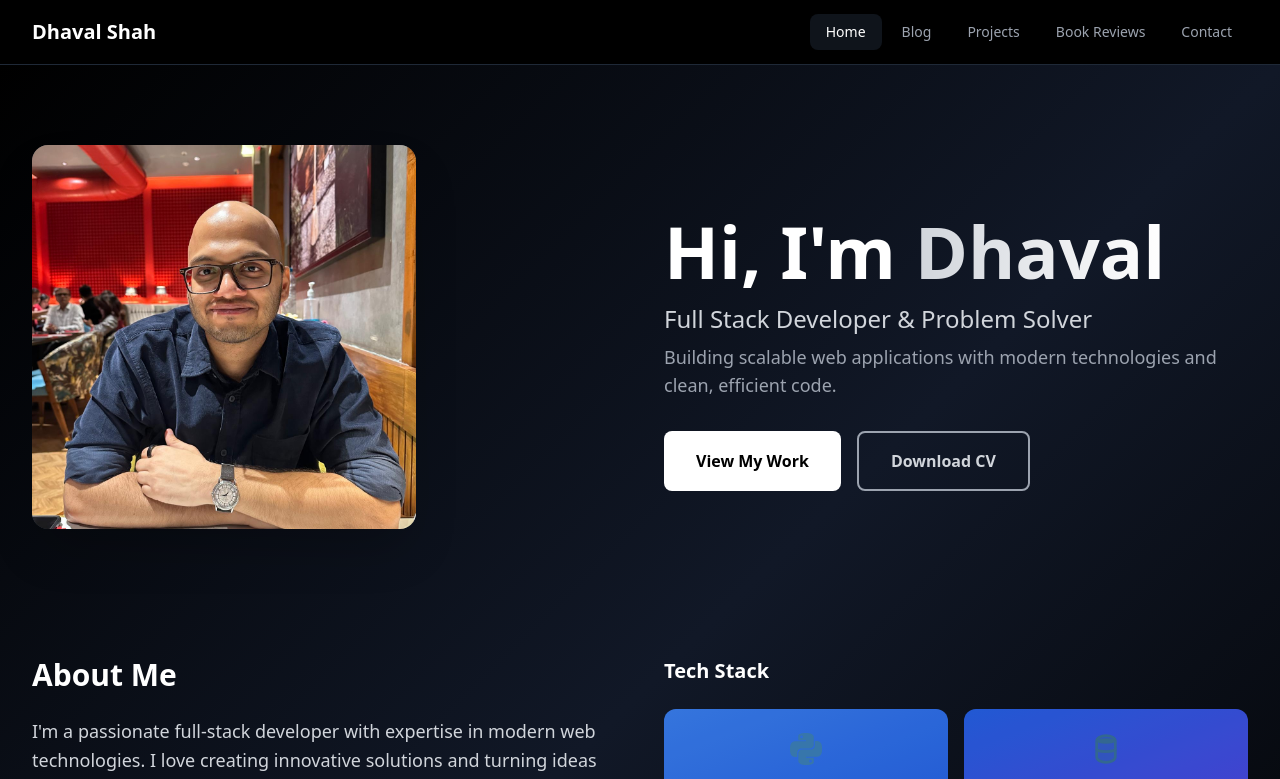
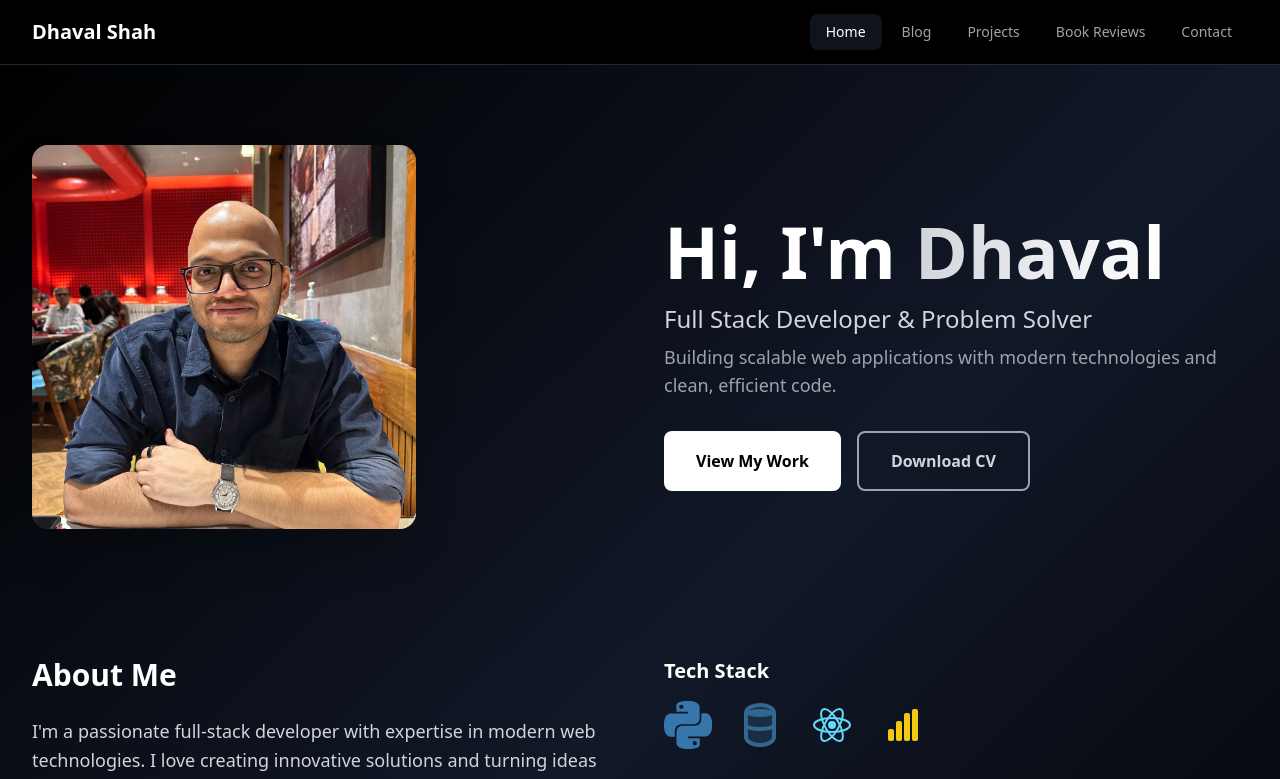
Before and after one commit to sdhaval97/personal-website, a React (Vite) app: page / in a window 1280 px wide. Shown: the top 779 px of the page. Built offline with nearby package versions, Linux system fonts and the light colour scheme.

Commit message:
fixed the tech stack tiles

```diff
--- a/src/components/TechStack.jsx
+++ b/src/components/TechStack.jsx
@@ -5,70 +5,60 @@ const TechStack = () => {
     {
       name: 'Python',
       icon: (
-        <svg className="w-8 h-8" viewBox="0 0 24 24" fill="none">
+        <svg className="w-12 h-12" viewBox="0 0 24 24" fill="none">
           <path d="M14.25.18l.9.2.73.26.59.3.45.32.34.34.25.34.16.33.1.3.04.26.02.2-.01.13V8.5l-.05.63-.13.55-.21.46-.26.38-.3.31-.33.25-.35.19-.35.14-.33.1-.3.07-.26.04-.21.02H8.77l-.69.05-.59.14-.5.22-.41.27-.33.32-.27.35-.2.36-.15.37-.1.35-.07.32-.04.27-.02.21v3.06H3.17l-.21-.03-.28-.07-.32-.12-.35-.18-.36-.26-.36-.36-.35-.46-.32-.59-.28-.73-.21-.88-.14-1.05-.05-1.23.06-1.22.16-1.04.24-.87.32-.71.36-.57.4-.44.42-.33.42-.24.4-.16.36-.1.32-.05.24-.01h.16l.06.01h8.16v-.83H6.18l-.01-2.75-.02-.37.05-.34.11-.31.17-.28.25-.26.31-.23.38-.2.44-.18.51-.15.58-.12.64-.1.71-.06.77-.04.84-.02 1.27.05zm-6.3 1.98l-.23.33-.08.41.08.41.23.34.33.22.41.09.41-.09.33-.22.23-.34.08-.41-.08-.41-.23-.33-.33-.22-.41-.09-.41.09-.33.22zM21.1 6.11l.28.06.32.12.35.18.36.27.36.35.35.47.32.59.28.73.21.88.14 1.04.05 1.23-.06 1.23-.16 1.04-.24.86-.32.71-.36.57-.4.45-.42.33-.42.24-.4.16-.36.09-.32.05-.24.02-.16-.01h-8.22v.82h5.84l.01 2.76.02.36-.05.34-.11.31-.17.29-.25.25-.31.24-.38.2-.44.17-.51.15-.58.13-.64.09-.71.07-.77.04-.84.01-1.27-.04-1.07-.14-.9-.2-.73-.25-.59-.3-.45-.33-.34-.34-.25-.34-.16-.33-.1-.3-.04-.25-.02-.2.01-.13v-5.34l.05-.64.13-.54.21-.46.26-.38.3-.32.33-.24.35-.2.35-.14.33-.1.3-.06.26-.04.21-.02.13-.01h5.84l.69-.05.59-.14.5-.21.41-.28.33-.32.27-.35.2-.36.15-.36.1-.35.07-.32.04-.28.02-.21V6.07h2.09l.14.01zm-6.47 14.25l-.23.33-.08.41.08.41.23.33.33.23.41.08.41-.08.33-.23.23-.33.08-.41-.08-.41-.23-.33-.33-.23-.41-.08-.41.08-.33.23z" fill="#3776ab"/>
         </svg>
-      ),
-      bgColor: 'from-blue-500 to-blue-600',
-      shadowColor: 'shadow-blue-500/20'
+      )
     },
     {
       name: 'SQL',
       icon: (
-        <svg className="w-8 h-8" viewBox="0 0 24 24" fill="none">
+        <svg className="w-12 h-12" viewBox="0 0 24 24" fill="none">
           <path d="M12 2C8.134 2 5 3.79 5 6v12c0 2.21 3.134 4 7 4s7-1.79 7-4V6c0-2.21-3.134-4-7-4z" stroke="#336791" strokeWidth="2" fill="#336791" fillOpacity="0.3"/>
           <ellipse cx="12" cy="6" rx="7" ry="2" fill="#336791"/>
           <path d="M19 12c0 1.1-3.134 2-7 2s-7-.9-7-2" stroke="#336791" strokeWidth="2"/>
         </svg>
-      ),
-      bgColor: 'from-blue-600 to-indigo-600',
-      shadowColor: 'shadow-indigo-500/20'
+      )
     },
     {
       name: 'React',
       icon: (
-        <svg className="w-8 h-8" viewBox="0 0 24 24" fill="none">
-          <path d="M12 15.5A3.5 3.5 0 0 1 8.5 12A3.5 3.5 0 0 1 12 8.5a3.5 3.5 0 0 1 3.5 3.5a3.5 3.5 0 0 1-3.5 3.5m7.43-2.53c.04-.32.07-.64.07-.97c0-.33-.03-.66-.07-1c.86-.22 1.53-.54 2.01-.97c.44-.39.66-.88.66-1.41c0-.53-.22-1.02-.66-1.41c-.48-.43-1.15-.75-2.01-.97c-.04-.33-.07-.66-.07-1c0-.33.03-.66.07-.97c.86-.22 1.53-.54 2.01-.97c.44-.39.66-.88.66-1.41c0-.53-.22-1.02-.66-1.41c-.48-.43-1.15-.75-2.01-.97c.04-.32.07-.64.07-.97c0-1.77-1.79-3.2-4-3.2s-4 1.43-4 3.2c0 .33.03.65.07.97c-.86.22-1.53.54-2.01.97c-.44.39-.66.88-.66 1.41c0 .53.22 1.02.66 1.41c.48.43 1.15.75 2.01.97c-.04.33-.07.66-.07 1c0 .33.03.66.07.97c-.86.22-1.53.54-2.01.97c-.44.39-.66.88-.66 1.41c0 .53.22 1.02.66 1.41c.48.43 1.15.75 2.01.97" fill="#61DAFB"/>
+        <svg className="w-12 h-12" viewBox="0 0 24 24" fill="none">
+          <circle cx="12" cy="12" r="2" fill="#61DAFB"/>
+          <ellipse cx="12" cy="12" rx="9" ry="3.5" stroke="#61DAFB" strokeWidth="1" fill="none"/>
+          <ellipse cx="12" cy="12" rx="9" ry="3.5" stroke="#61DAFB" strokeWidth="1" fill="none" transform="rotate(60 12 12)"/>
+          <ellipse cx="12" cy="12" rx="9" ry="3.5" stroke="#61DAFB" strokeWidth="1" fill="none" transform="rotate(120 12 12)"/>
         </svg>
-      ),
-      bgColor: 'from-cyan-500 to-blue-500',
-      shadowColor: 'shadow-cyan-500/20'
+      )
     },
     {
       name: 'Power BI',
       icon: (
-        <svg className="w-8 h-8" viewBox="0 0 24 24" fill="none">
+        <svg className="w-12 h-12" viewBox="0 0 24 24" fill="none">
           <rect x="4" y="14" width="3" height="6" fill="#F2C811" rx="1"/>
           <rect x="8" y="10" width="3" height="10" fill="#F2C811" rx="1"/>
           <rect x="12" y="6" width="3" height="14" fill="#F2C811" rx="1"/>
           <rect x="16" y="4" width="3" height="16" fill="#F2C811" rx="1"/>
         </svg>
-      ),
-      bgColor: 'from-yellow-500 to-orange-500',
-      shadowColor: 'shadow-yellow-500/20'
+      )
     }
   ]
 
   return (
-    <div className="space-y-6 animate-fadeInUp">
+    <div className="space-y-4 animate-fadeInUp">
       <h3 className="text-xl font-semibold text-white">Tech Stack</h3>
 
-      <div className="grid grid-cols-2 gap-4">
+      <div className="flex gap-6 items-center justify-start">
         {technologies.map((tech, index) => (
           <div
             key={tech.name}
-            className={`group relative flex flex-col items-center p-6 bg-gradient-to-br ${tech.bgColor} rounded-xl transition-all duration-300 hover:scale-105 hover:shadow-xl ${tech.shadowColor} cursor-pointer`}
+            className="group transition-all duration-300 hover:scale-110 cursor-pointer"
             style={{
               animationDelay: `${index * 100}ms`,
             }}
+            title={tech.name}
           >
-            <div className="absolute inset-0 bg-black/10 rounded-xl"></div>
-            <div className="relative z-10 text-white mb-3 group-hover:scale-110 transition-transform duration-200">
-              {tech.icon}
-            </div>
-            <span className="relative z-10 text-white font-semibold text-sm text-center">
-              {tech.name}
-            </span>
+            {tech.icon}
           </div>
         ))}
       </div>
```
